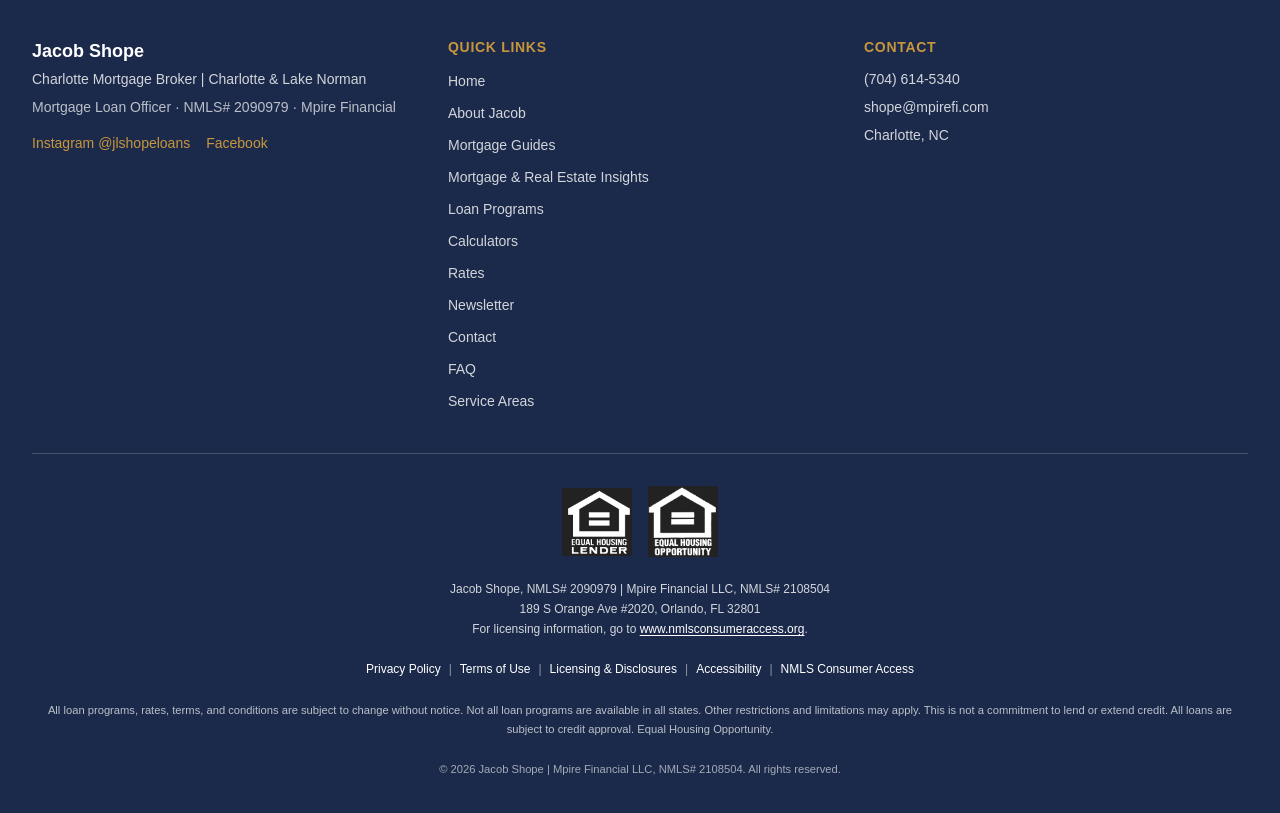
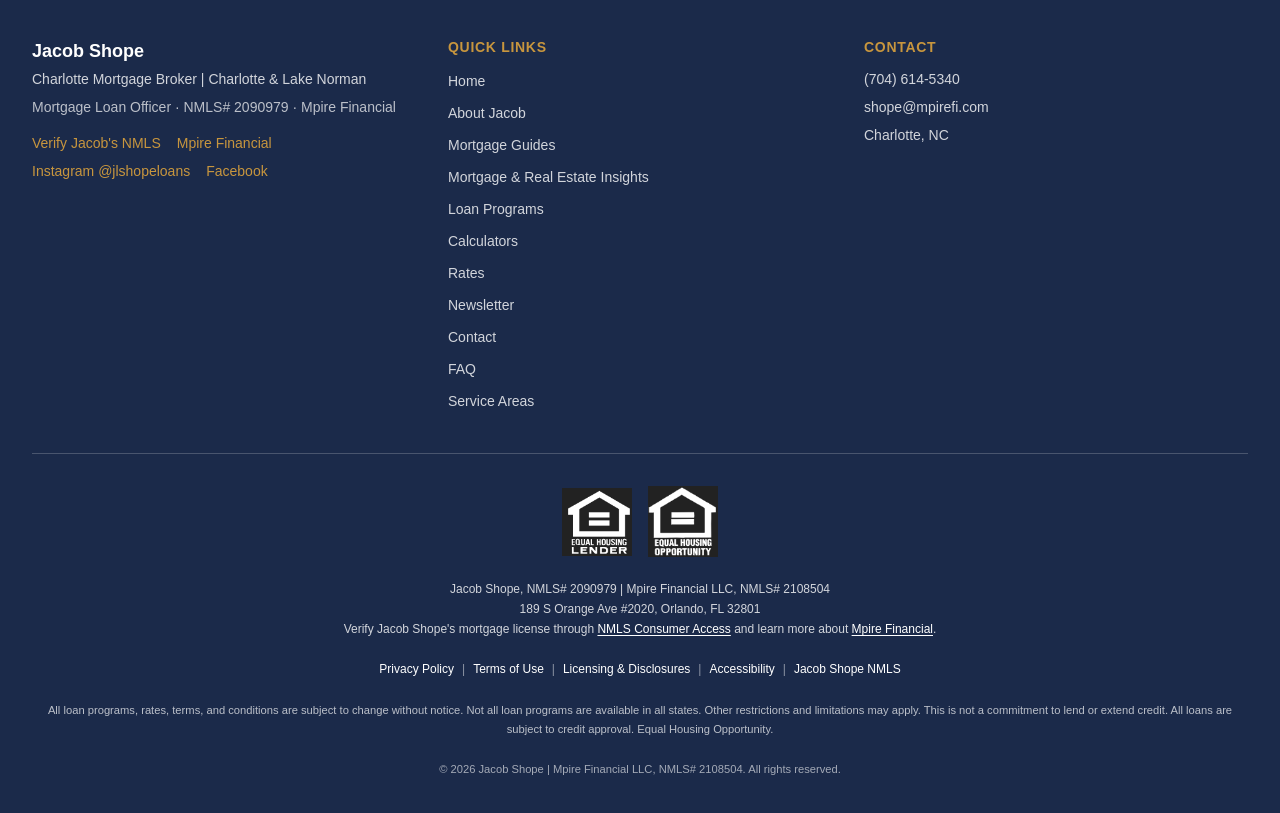
Before and after one commit to JLshope12/jacob-shope-mortgage, a Next.js app: page / in a window 1280 px wide. Shown: the part 6260-7073 px from the top of the page. Built offline with nearby package versions, Linux system fonts and the light colour scheme.

Commit message:
Strengthen sitewide NMLS and Mpire corroboration links

```diff
--- a/components/layout/Footer.tsx
+++ b/components/layout/Footer.tsx
@@ -15,6 +15,9 @@
   { href: "/service-areas", label: "Service Areas" },
 ];
 
+const JACOB_NMLS_URL = "https://www.nmlsconsumeraccess.org/EntityDetails.aspx/INDIVIDUAL/2090979";
+const MPIRE_URL = "https://www.mpirefinancialgroup.com/";
+
 export function Footer() {
   return (
     <footer className="bg-navy text-white">
@@ -23,10 +26,14 @@
           <div>
             <p className="text-lg font-bold text-white">Jacob Shope</p>
             <p className="mt-1 text-sm text-white/80">Charlotte Mortgage Broker | Charlotte &amp; Lake Norman</p>
-            <p className="mt-2 text-sm text-white/70">
-              Mortgage Loan Officer · NMLS# 2090979 · Mpire Financial
-            </p>
+            <p className="mt-2 text-sm text-white/70">Mortgage Loan Officer · NMLS# 2090979 · Mpire Financial</p>
             <div className="mt-4 flex flex-wrap gap-x-4 gap-y-2">
+              <a href={JACOB_NMLS_URL} target="_blank" rel="noopener noreferrer" className="inline-flex text-sm font-medium text-gold hover:underline">
+                Verify Jacob&apos;s NMLS
+              </a>
+              <a href={MPIRE_URL} target="_blank" rel="noopener noreferrer" className="inline-flex text-sm font-medium text-gold hover:underline">
+                Mpire Financial
+              </a>
               <a
                 href="https://www.instagram.com/jlshopeloans/"
                 target="_blank"
@@ -79,9 +86,13 @@
             <p>Jacob Shope, NMLS# 2090979 | Mpire Financial LLC, NMLS# 2108504</p>
             <p>189 S Orange Ave #2020, Orlando, FL 32801</p>
             <p>
-              For licensing information, go to{" "}
-              <a href="https://www.nmlsconsumeraccess.org/" target="_blank" rel="noopener noreferrer" className="text-white underline underline-offset-2 hover:text-gold">
-                www.nmlsconsumeraccess.org
+              Verify Jacob Shope&apos;s mortgage license through{" "}
+              <a href={JACOB_NMLS_URL} target="_blank" rel="noopener noreferrer" className="text-white underline underline-offset-2 hover:text-gold">
+                NMLS Consumer Access
+              </a>{" "}
+              and learn more about{" "}
+              <a href={MPIRE_URL} target="_blank" rel="noopener noreferrer" className="text-white underline underline-offset-2 hover:text-gold">
+                Mpire Financial
               </a>.
             </p>
           </div>
@@ -95,7 +106,7 @@
             <span className="text-white/50">|</span>
             <Link href="/accessibility" className="text-white hover:text-gold">Accessibility</Link>
             <span className="text-white/50">|</span>
-            <a href="https://www.nmlsconsumeraccess.org/" target="_blank" rel="noopener noreferrer" className="text-white hover:text-gold">NMLS Consumer Access</a>
+            <a href={JACOB_NMLS_URL} target="_blank" rel="noopener noreferrer" className="text-white hover:text-gold">Jacob Shope NMLS</a>
           </div>
 
           <p className="text-[0.65rem] leading-relaxed text-white/70 md:text-[0.7rem]">
```
